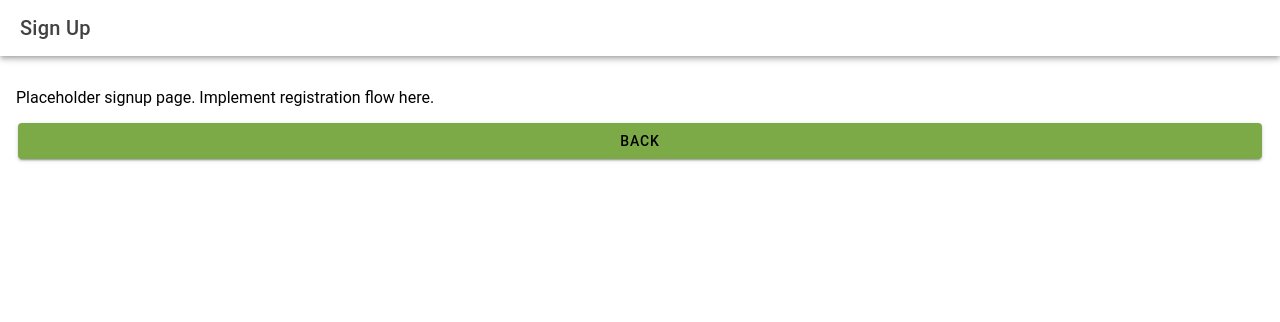
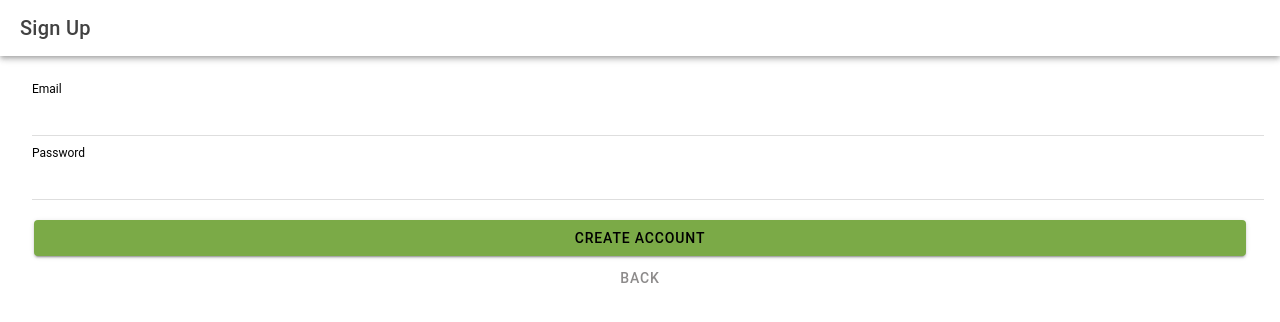
Before and after one commit to dajocarter/tokd, a React app: page /signup in a window 1280 px wide. Shown: the top 322 px of the page. Built offline with nearby package versions, Linux system fonts and the light colour scheme; no server answers; the HTML template or start-up script is replaced by a standard one.

Commit message:
create signup and login pages

```diff
--- /dev/null
+++ b/src/pages/Login.css
@@ -0,0 +1,9 @@
+.error-message {
+  padding: 12px;
+  margin-bottom: 16px;
+  background-color: rgba(var(--ion-color-danger-rgb), 0.15);
+  color: var(--ion-color-danger);
+  border-radius: 4px;
+  font-size: 14px;
+  border-left: 4px solid var(--ion-color-danger);
+}
--- a/src/pages/Login.tsx
+++ b/src/pages/Login.tsx
@@ -1,4 +1,4 @@
-import React from 'react'
+import { useState } from 'react'
 import {
   IonPage,
   IonHeader,
@@ -6,9 +6,40 @@ import {
   IonTitle,
   IonContent,
   IonButton,
+  IonItem,
+  IonLabel,
+  IonInput,
+  IonSpinner,
 } from '@ionic/react'
+import { useHistory } from 'react-router-dom'
+import { useAuth } from '../context/AuthContext'
+import './Login.css'
 
 export default function Login() {
+  const [email, setEmail] = useState('')
+  const [password, setPassword] = useState('')
+  const [error, setError] = useState('')
+  const [loading, setLoading] = useState(false)
+  const { signIn } = useAuth()
+  const history = useHistory()
+
+  const handleLogin = async () => {
+    setError('')
+    setLoading(true)
+    try {
+      if (!email || !password) {
+        setError('Please enter both email and password')
+        setLoading(false)
+        return
+      }
+      await signIn(email, password)
+      history.push('/tab1')
+    } catch (err: any) {
+      setError(err.message || 'Sign in failed')
+      setLoading(false)
+    }
+  }
+
   return (
     <IonPage>
       <IonHeader>
@@ -17,10 +48,44 @@ export default function Login() {
         </IonToolbar>
       </IonHeader>
       <IonContent className='ion-padding'>
-        <p>Placeholder login page. Implement auth flow here.</p>
-        <IonButton routerLink='/' expand='block'>
-          Back
-        </IonButton>
+        {error && <div className='error-message'>{error}</div>}
+        <IonItem>
+          <IonLabel position='stacked'>Email</IonLabel>
+          <IonInput
+            type='email'
+            value={email}
+            onIonChange={(e: any) => setEmail(e.detail.value)}
+            disabled={loading}
+          />
+        </IonItem>
+        <IonItem>
+          <IonLabel position='stacked'>Password</IonLabel>
+          <IonInput
+            type='password'
+            value={password}
+            onIonChange={(e: any) => setPassword(e.detail.value)}
+            disabled={loading}
+          />
+        </IonItem>
+        <div style={{ padding: 16 }}>
+          <IonButton
+            color='primary'
+            expand='block'
+            onClick={handleLogin}
+            disabled={loading}
+          >
+            {loading ? <IonSpinner name='crescent' /> : 'Sign In'}
+          </IonButton>
+          <IonButton
+            color='medium'
+            routerLink='/'
+            fill='clear'
+            expand='block'
+            disabled={loading}
+          >
+            Back
+          </IonButton>
+        </div>
       </IonContent>
     </IonPage>
   )
--- /dev/null
+++ b/src/pages/Signup.css
@@ -0,0 +1,9 @@
+.error-message {
+  padding: 12px;
+  margin-bottom: 16px;
+  background-color: rgba(var(--ion-color-danger-rgb), 0.15);
+  color: var(--ion-color-danger);
+  border-radius: 4px;
+  font-size: 14px;
+  border-left: 4px solid var(--ion-color-danger);
+}
--- a/src/pages/Signup.tsx
+++ b/src/pages/Signup.tsx
@@ -1,4 +1,4 @@
-import React from 'react'
+import { useState } from 'react'
 import {
   IonPage,
   IonHeader,
@@ -6,9 +6,45 @@ import {
   IonTitle,
   IonContent,
   IonButton,
+  IonItem,
+  IonLabel,
+  IonInput,
+  IonSpinner,
 } from '@ionic/react'
+import { useHistory } from 'react-router-dom'
+import { useAuth } from '../context/AuthContext'
+import './Signup.css'
 
 export default function Signup() {
+  const [email, setEmail] = useState('')
+  const [password, setPassword] = useState('')
+  const [error, setError] = useState('')
+  const [loading, setLoading] = useState(false)
+  const { signUp } = useAuth()
+  const history = useHistory()
+
+  const handleSignup = async () => {
+    setError('')
+    setLoading(true)
+    try {
+      if (!email || !password) {
+        setError('Please enter both email and password')
+        setLoading(false)
+        return
+      }
+      if (password.length < 6) {
+        setError('Password must be at least 6 characters')
+        setLoading(false)
+        return
+      }
+      await signUp(email, password)
+      history.push('/tab1')
+    } catch (err: any) {
+      setError(err.message || 'Sign up failed')
+      setLoading(false)
+    }
+  }
+
   return (
     <IonPage>
       <IonHeader>
@@ -17,10 +53,44 @@ export default function Signup() {
         </IonToolbar>
       </IonHeader>
       <IonContent className='ion-padding'>
-        <p>Placeholder signup page. Implement registration flow here.</p>
-        <IonButton routerLink='/' expand='block'>
-          Back
-        </IonButton>
+        {error && <div className='error-message'>{error}</div>}
+        <IonItem>
+          <IonLabel position='stacked'>Email</IonLabel>
+          <IonInput
+            type='email'
+            value={email}
+            onIonChange={(e: any) => setEmail(e.detail.value)}
+            disabled={loading}
+          />
+        </IonItem>
+        <IonItem>
+          <IonLabel position='stacked'>Password</IonLabel>
+          <IonInput
+            type='password'
+            value={password}
+            onIonChange={(e: any) => setPassword(e.detail.value)}
+            disabled={loading}
+          />
+        </IonItem>
+        <div style={{ padding: 16 }}>
+          <IonButton
+            color='primary'
+            expand='block'
+            onClick={handleSignup}
+            disabled={loading}
+          >
+            {loading ? <IonSpinner name='crescent' /> : 'Create Account'}
+          </IonButton>
+          <IonButton
+            color='medium'
+            routerLink='/'
+            fill='clear'
+            expand='block'
+            disabled={loading}
+          >
+            Back
+          </IonButton>
+        </div>
       </IonContent>
     </IonPage>
   )
```
